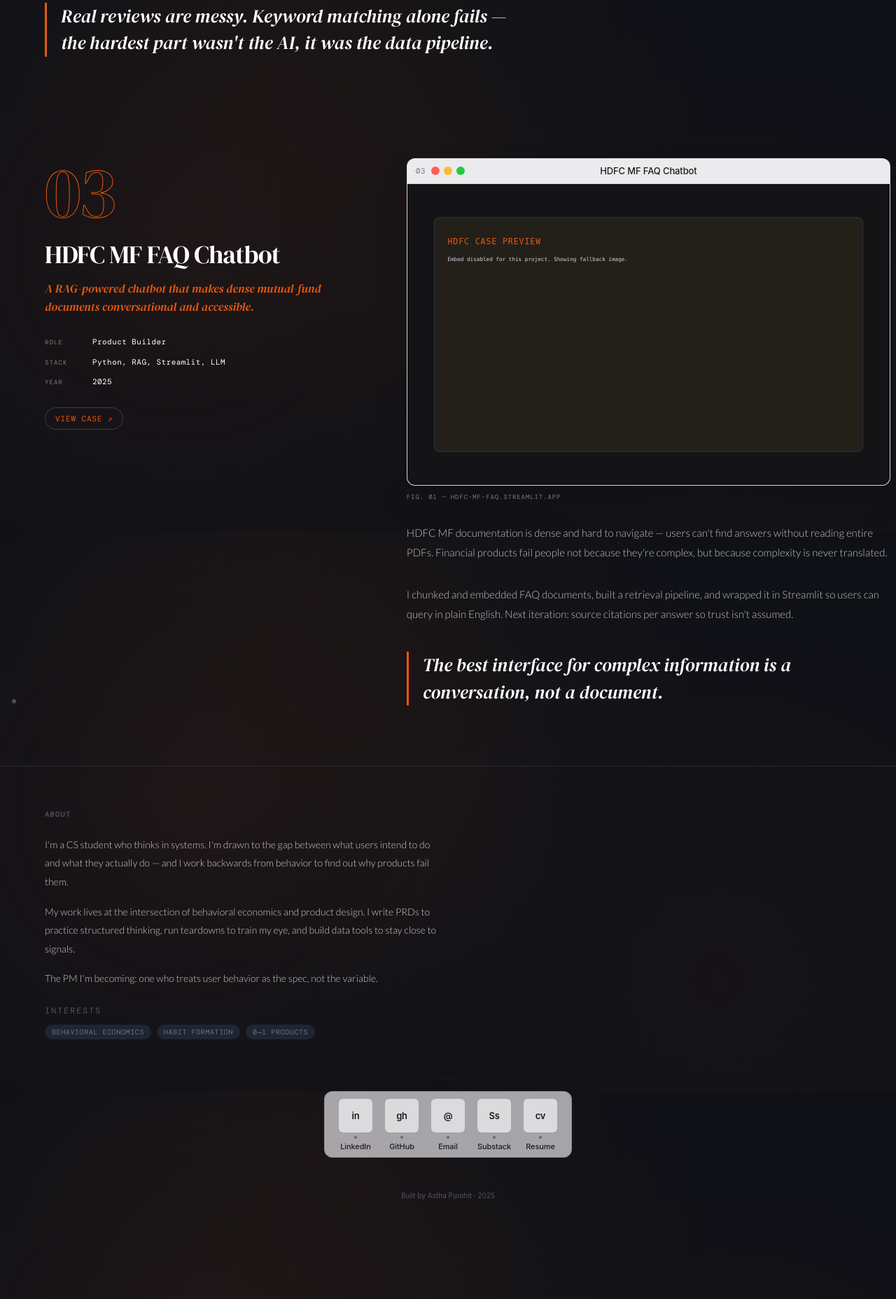
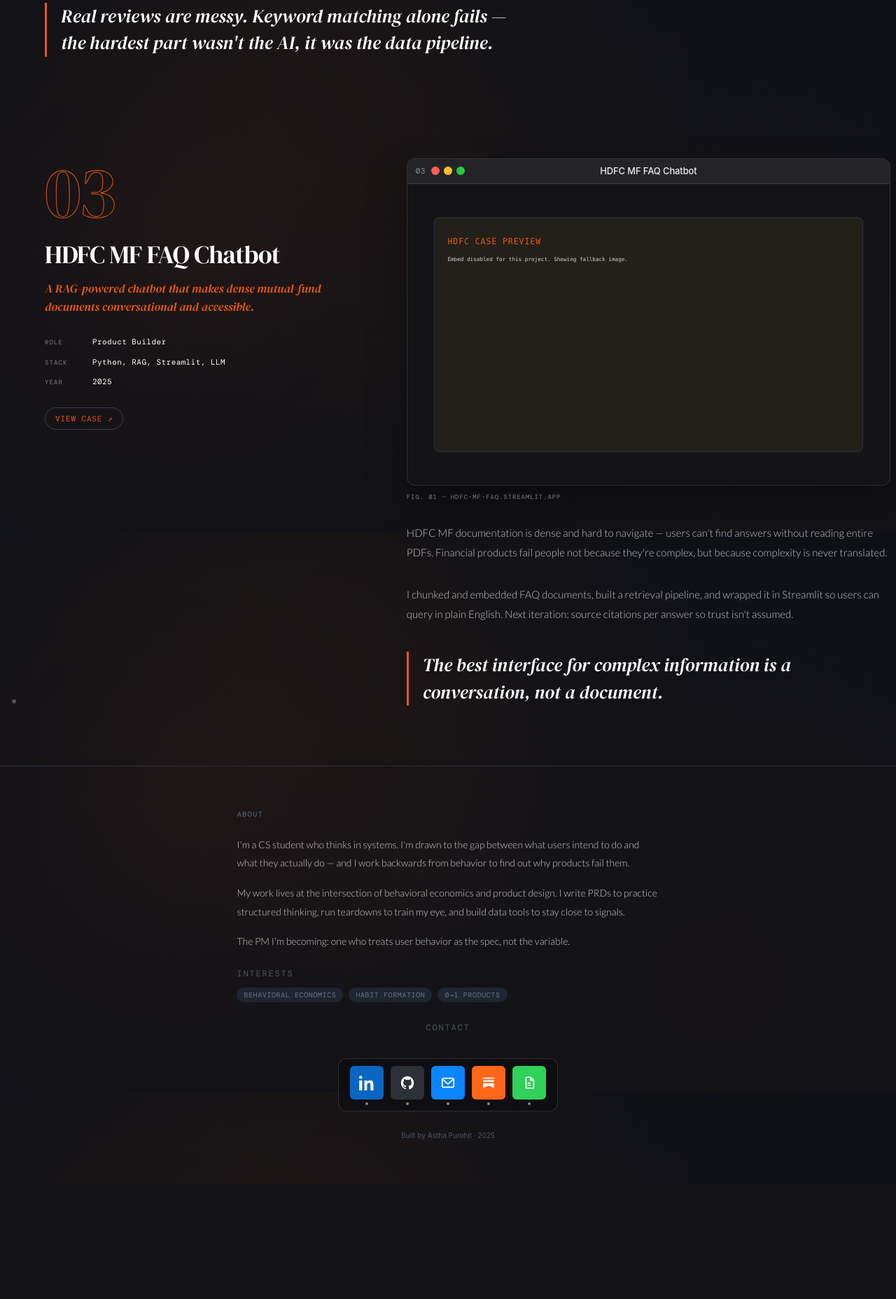
Before and after one commit to asthapurohit/portfolio, a Flask app: page / in a window 1280 px wide. Shown: the part 2440-4296 px from the top of the page at 70% size. After the commit the page ends 4068 px from the top, so only its background shows below. Run offline with Flask 3, Linux system fonts and the light colour scheme; some web fonts are replaced.

Commit message:
Keep macOS chrome dark and tighten the About/Dock close.
Co-authored-by: Cursor <cursoragent@cursor.com>

```diff
--- a/public/style.css
+++ b/public/style.css
@@ -7,12 +7,18 @@
     --font-ui: -apple-system, BlinkMacSystemFont, "SF Pro Text", "Inter", system-ui, sans-serif;
     --font-display: "DM Serif Display", serif;
     --font-mono: "DM Mono", monospace;
-    --surface-page: #1C1C1E;
-    --surface-window: #2C2C2E;
-    --surface-titlebar: #3A3A3C;
+    --surface-page: #0F1117;
+    --surface-window: #1C1C1E;
+    --surface-titlebar: #242428;
+    --surface-menubar: rgba(12, 12, 14, 0.55);
+    --surface-dock: rgba(12, 12, 14, 0.55);
+    --surface-menubar-solid: #0F1117;
+    --surface-dock-solid: #0F1117;
+    --chrome-text: rgba(255, 255, 255, 0.92);
     --radius-window: 12px;
     --radius-control: 6px;
-    --hairline: 0.5px solid rgba(255, 255, 255, 0.12);
+    --hairline: 0.5px solid rgba(255, 255, 255, 0.10);
+    --hairline-chrome: 0.5px solid rgba(255, 255, 255, 0.14);
     --shadow-window: 0 28px 56px rgba(0, 0, 0, 0.36), 0 1px 3px rgba(0, 0, 0, 0.28);
     --accent: #0A84FF;
     --blur: saturate(180%) blur(20px);
@@ -118,14 +124,21 @@
         --font-ui: -apple-system, BlinkMacSystemFont, "SF Pro Text", "Inter", system-ui, sans-serif;
         --font-display: "DM Serif Display", serif;
         --font-mono: "DM Mono", monospace;
-        --surface-page: #E5E5EA;
-        --surface-window: #F5F5F7;
-        --surface-titlebar: #EBEBED;
+        /* Page body stays dark; chrome must recede into it — never a light slab. */
+        --surface-page: #0F1117;
+        --surface-window: #1C1C1E;
+        --surface-titlebar: #242428;
+        --surface-menubar: rgba(12, 12, 14, 0.55);
+        --surface-dock: rgba(12, 12, 14, 0.55);
+        --surface-menubar-solid: #0F1117;
+        --surface-dock-solid: #0F1117;
+        --chrome-text: rgba(255, 255, 255, 0.92);
         --radius-window: 12px;
         --radius-control: 6px;
-        --hairline: 0.5px solid rgba(0, 0, 0, 0.12);
-        --shadow-window: 0 24px 48px rgba(0, 0, 0, 0.10), 0 2px 6px rgba(0, 0, 0, 0.06);
-        --accent: #007AFF;
+        --hairline: 0.5px solid rgba(255, 255, 255, 0.10);
+        --hairline-chrome: 0.5px solid rgba(255, 255, 255, 0.14);
+        --shadow-window: 0 28px 56px rgba(0, 0, 0, 0.36), 0 1px 3px rgba(0, 0, 0, 0.28);
+        --accent: #0A84FF;
         --blur: saturate(180%) blur(20px);
     }
 }
@@ -169,7 +188,7 @@ body {
     background-attachment: fixed;
     color: var(--color-text-body);
     font-family: 'Lato', sans-serif;
-    padding-bottom: 80px;
+    padding-bottom: 32px;
     position: relative;
 }
 
@@ -341,18 +354,19 @@ body::after {
 
 /* ─── ABOUT & CONTACT ─── */
 .about-contact {
-    padding: 62px 0;
+    padding: 62px 0 32px;
 }
 
 .about-contact .container {
     display: flex;
     flex-direction: column;
-    align-items: stretch;
-    gap: 48px;
+    align-items: center;
+    gap: 28px;
 }
 
 .about {
-    max-width: 560px;
+    max-width: 65ch;
+    width: 100%;
 }
 
 .about h3 {
@@ -636,13 +650,7 @@ body::after {
     border-radius: var(--radius-window);
     box-shadow: var(--shadow-window);
     overflow: hidden;
-    color: rgba(255, 255, 255, 0.88);
-}
-
-@media (prefers-color-scheme: light) {
-    .case-window {
-        color: #1d1d1f;
-    }
+    color: var(--chrome-text);
 }
 
 .case-window__titlebar {
@@ -858,23 +866,19 @@ body::after {
     flex-direction: column;
     align-items: center;
     align-self: center;
-    color: rgba(255, 255, 255, 0.92);
-}
-
-@media (prefers-color-scheme: light) {
-    .dock {
-        color: #1d1d1f;
-    }
+    color: var(--chrome-text);
+    width: 100%;
+    max-width: 65ch;
 }
 
 .dock__heading {
-    font-family: var(--font-ui);
-    font-size: 11px;
-    font-weight: 500;
-    letter-spacing: -0.01em;
-    text-transform: none;
-    color: color-mix(in srgb, currentColor 55%, transparent);
-    margin: 0 0 12px;
+    font-family: var(--font-mono);
+    font-size: 12px;
+    font-weight: 400;
+    letter-spacing: 0.15em;
+    text-transform: uppercase;
+    color: var(--color-text-faint);
+    margin: 0 0 36px;
 }
 
 .dock__bar {
@@ -883,26 +887,27 @@ body::after {
     justify-content: center;
     gap: 10px;
     padding: 10px 16px 8px;
-    background: color-mix(in srgb, var(--surface-titlebar) 68%, transparent);
+    background: var(--surface-dock);
     backdrop-filter: var(--blur);
     -webkit-backdrop-filter: var(--blur);
-    border: var(--hairline);
+    border: var(--hairline-chrome);
     border-radius: var(--radius-window);
     overflow: visible;
 }
 
 @supports not (backdrop-filter: blur(1px)) {
     .dock__bar {
-        background: var(--surface-titlebar);
+        background: var(--surface-dock-solid);
     }
 }
 
 .dock__item {
+    position: relative;
     display: flex;
     flex-direction: column;
     align-items: center;
-    gap: 5px;
-    width: 56px;
+    gap: 4px;
+    width: 48px;
     text-decoration: none;
     color: inherit;
 }
@@ -914,15 +919,23 @@ body::after {
     width: 48px;
     height: 48px;
     border-radius: var(--radius-control);
-    background: color-mix(in srgb, var(--surface-window) 88%, currentColor);
-    font-family: var(--font-ui);
-    font-size: 13px;
-    font-weight: 600;
-    letter-spacing: -0.02em;
+    color: #fff;
     transform: scale(1);
     transform-origin: bottom center;
     transition: transform 0.18s ease;
 }
+
+.dock__icon svg {
+    width: 22px;
+    height: 22px;
+    display: block;
+}
+
+.dock__item--linkedin .dock__icon { background: #0A66C2; }
+.dock__item--github .dock__icon { background: #2B3137; }
+.dock__item--email .dock__icon { background: #0A84FF; }
+.dock__item--substack .dock__icon { background: #FF6719; }
+.dock__item--resume .dock__icon { background: #30D158; }
 
 .dock__item:hover .dock__icon,
 .dock__item:focus-visible .dock__icon {
@@ -933,16 +946,33 @@ body::after {
     width: 4px;
     height: 4px;
     border-radius: 50%;
-    background: color-mix(in srgb, currentColor 45%, transparent);
+    background: color-mix(in srgb, var(--chrome-text) 55%, transparent);
 }
 
 .dock__label {
+    position: absolute;
+    left: 50%;
+    bottom: calc(100% + 8px);
+    transform: translateX(-50%);
+    opacity: 0;
+    pointer-events: none;
     font-family: var(--font-ui);
     font-size: 11px;
     font-weight: 500;
     letter-spacing: -0.01em;
     line-height: 1.2;
-    text-align: center;
+    white-space: nowrap;
+    color: rgba(255, 255, 255, 0.92);
+    background: #1C1C1E;
+    border: var(--hairline-chrome);
+    border-radius: var(--radius-control);
+    padding: 3px 8px;
+    z-index: 2;
+}
+
+.dock__item:hover .dock__label,
+.dock__item:focus-visible .dock__label {
+    opacity: 1;
 }
 
 @media (prefers-reduced-motion: reduce) {
--- a/templates/index.html
+++ b/templates/index.html
@@ -167,30 +167,40 @@
         <nav class="dock" aria-labelledby="contact-heading">
             <h3 id="contact-heading" class="dock__heading">Contact</h3>
             <div class="dock__bar">
-                <a class="dock__item" href="https://www.linkedin.com/in/astha-purohit/" target="_blank" rel="noopener">
-                    <span class="dock__icon" aria-hidden="true">in</span>
+                <a class="dock__item dock__item--linkedin" href="https://www.linkedin.com/in/astha-purohit/" target="_blank" rel="noopener" aria-label="LinkedIn">
+                    <span class="dock__label">LinkedIn</span>
+                    <span class="dock__icon" aria-hidden="true">
+                        <svg viewBox="0 0 24 24" fill="currentColor"><path d="M4.98 3.5C4.98 4.88 3.88 6 2.5 6S0 4.88 0 3.5 1.12 1 2.5 1s2.48 1.12 2.48 2.5zM.24 8.48h4.52V24H.24V8.48zM8.24 8.48h4.33v2.12h.06c.6-1.14 2.08-2.34 4.28-2.34 4.58 0 5.42 3.01 5.42 6.93V24h-4.52v-7.63c0-1.82-.03-4.16-2.54-4.16-2.54 0-2.93 1.98-2.93 4.03V24H8.24V8.48z"/></svg>
+                    </span>
                     <span class="dock__dot" aria-hidden="true"></span>
-                    <span class="dock__label">LinkedIn</span>
                 </a>
-                <a class="dock__item" href="https://github.com/asthapurohit" target="_blank" rel="noopener">
-                    <span class="dock__icon" aria-hidden="true">gh</span>
+                <a class="dock__item dock__item--github" href="https://github.com/asthapurohit" target="_blank" rel="noopener" aria-label="GitHub">
+                    <span class="dock__label">GitHub</span>
+                    <span class="dock__icon" aria-hidden="true">
+                        <svg viewBox="0 0 24 24" fill="currentColor"><path d="M12 2C6.48 2 2 6.58 2 12.26c0 4.52 2.87 8.36 6.84 9.72.5.1.68-.22.68-.49 0-.24-.01-.87-.01-1.71-2.78.62-3.37-1.37-3.37-1.37-.45-1.18-1.11-1.5-1.11-1.5-.91-.64.07-.63.07-.63 1 .07 1.53 1.06 1.53 1.06.89 1.57 2.34 1.12 2.91.85.09-.67.35-1.12.63-1.37-2.22-.26-4.56-1.14-4.56-5.07 0-1.12.39-2.03 1.03-2.75-.1-.26-.45-1.3.1-2.7 0 0 .84-.27 2.75 1.05A9.2 9.2 0 0 1 12 7.29c.85 0 1.71.12 2.51.34 1.91-1.32 2.75-1.05 2.75-1.05.55 1.4.2 2.44.1 2.7.64.72 1.03 1.63 1.03 2.75 0 3.94-2.34 4.8-4.57 5.06.36.32.68.94.68 1.9 0 1.37-.01 2.47-.01 2.81 0 .27.18.59.69.49A10.03 10.03 0 0 0 22 12.26C22 6.58 17.52 2 12 2z"/></svg>
+                    </span>
                     <span class="dock__dot" aria-hidden="true"></span>
-                    <span class="dock__label">GitHub</span>
                 </a>
-                <a class="dock__item" href="mailto:asthapurohit510@gmail.com">
-                    <span class="dock__icon" aria-hidden="true">@</span>
+                <a class="dock__item dock__item--email" href="mailto:asthapurohit510@gmail.com" aria-label="Email">
+                    <span class="dock__label">Email</span>
+                    <span class="dock__icon" aria-hidden="true">
+                        <svg viewBox="0 0 24 24" fill="none" stroke="currentColor" stroke-width="1.8" stroke-linejoin="round"><rect x="3" y="5" width="18" height="14" rx="2"/><path d="M4 7l8 7 8-7"/></svg>
+                    </span>
                     <span class="dock__dot" aria-hidden="true"></span>
-                    <span class="dock__label">Email</span>
                 </a>
-                <a class="dock__item" href="https://substack.com/@asthadiaries" target="_blank" rel="noopener">
-                    <span class="dock__icon" aria-hidden="true">Ss</span>
+                <a class="dock__item dock__item--substack" href="https://substack.com/@asthadiaries" target="_blank" rel="noopener" aria-label="Substack">
+                    <span class="dock__label">Substack</span>
+                    <span class="dock__icon" aria-hidden="true">
+                        <svg viewBox="0 0 24 24" fill="currentColor"><path d="M3.5 3.75h17v2.2h-17v-2.2zm0 4.55h17v2.2h-17V8.3zm0 4.55V20.2L12 16.4l8.5 3.8v-7.35h-17z"/></svg>
+                    </span>
                     <span class="dock__dot" aria-hidden="true"></span>
-                    <span class="dock__label">Substack</span>
                 </a>
-                <a class="dock__item" href="/AsthaPurohit_Resume.pdf" target="_blank" rel="noopener">
-                    <span class="dock__icon" aria-hidden="true">cv</span>
+                <a class="dock__item dock__item--resume" href="/AsthaPurohit_Resume.pdf" target="_blank" rel="noopener" aria-label="Resume">
+                    <span class="dock__label">Resume</span>
+                    <span class="dock__icon" aria-hidden="true">
+                        <svg viewBox="0 0 24 24" fill="none" stroke="currentColor" stroke-width="1.8" stroke-linejoin="round"><path d="M7 3.5h7.2L19 8.3V20.5H7z"/><path d="M14.2 3.5V8.3H19"/><path d="M9.5 12.5h5M9.5 16h5"/></svg>
+                    </span>
                     <span class="dock__dot" aria-hidden="true"></span>
-                    <span class="dock__label">Resume</span>
                 </a>
             </div>
         </nav>
```
Also changed, not shown: other parts of public/style.css (+16 -16 lines).
